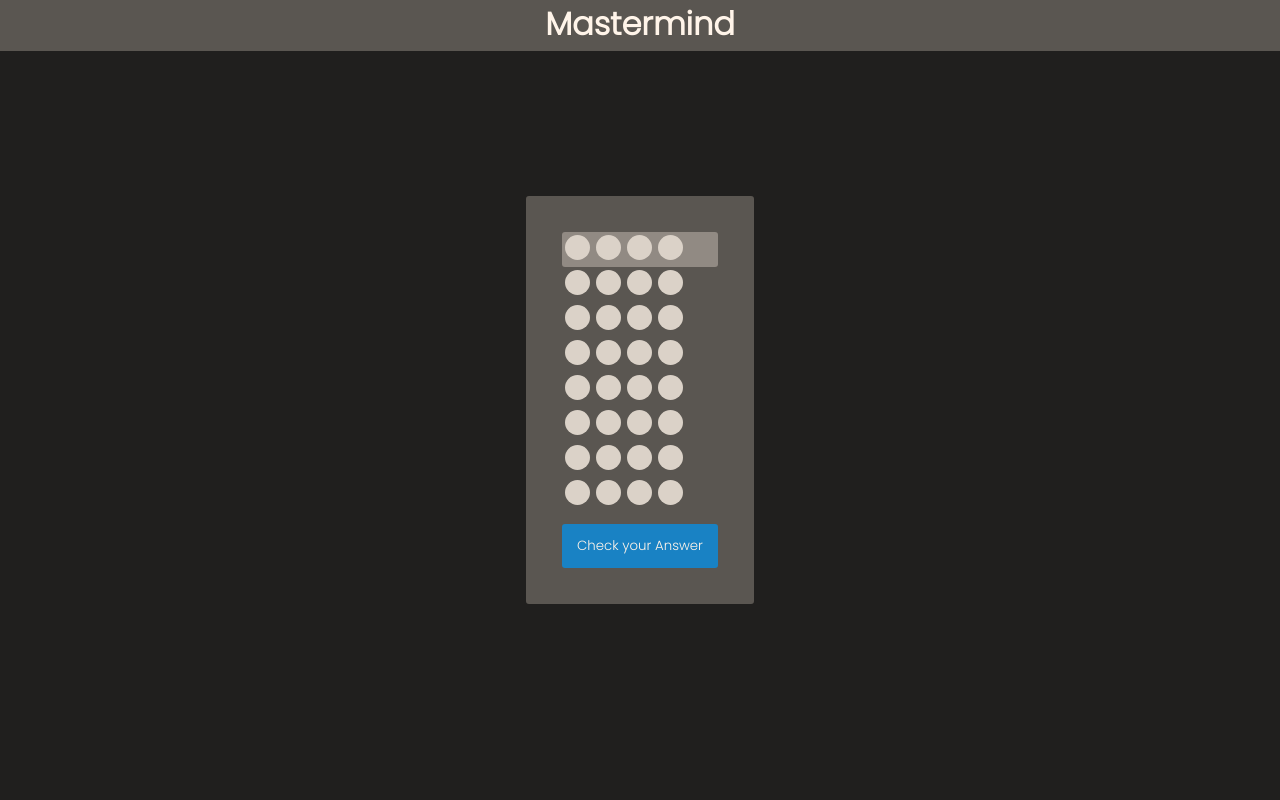
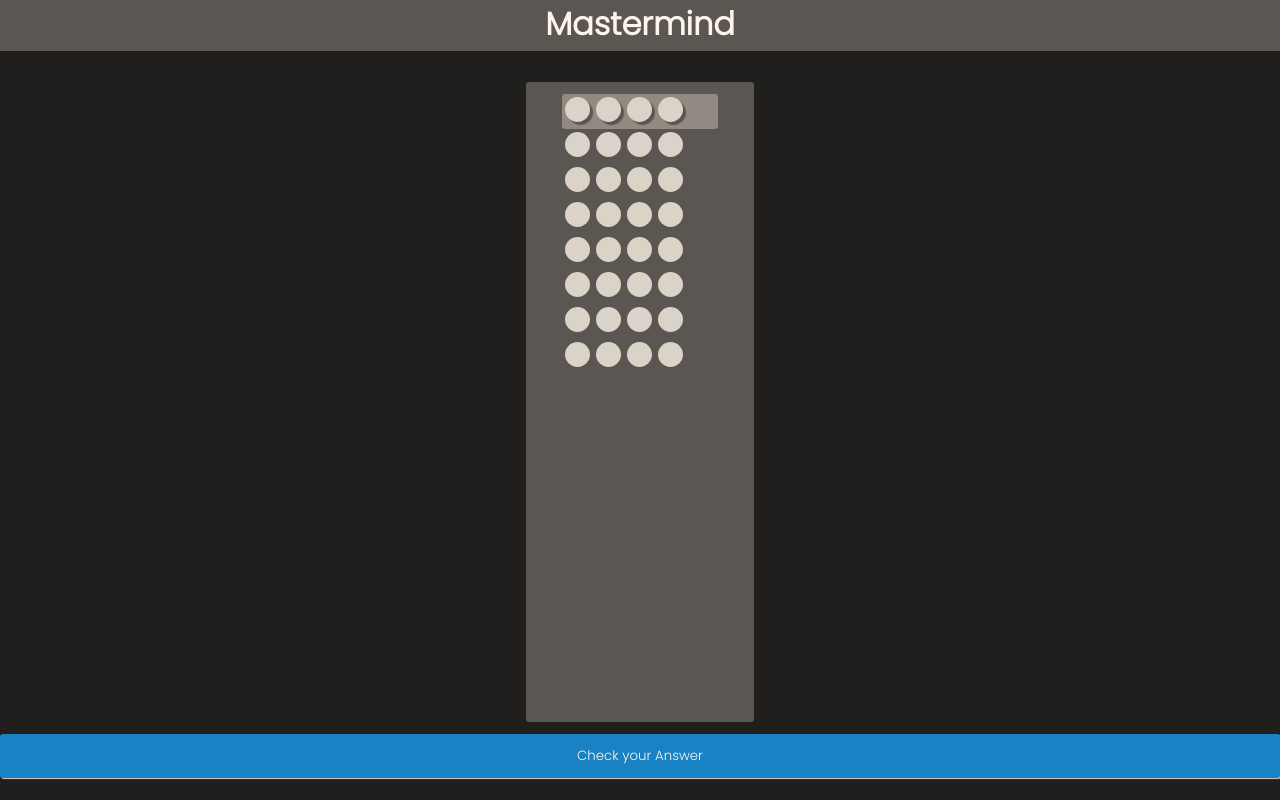
Before and after one commit to NicoCastelnuovo/mastermind-game-react-app, a React (Create React App) app: page /game in a window 1280 px wide. Built offline with nearby package versions, Linux system fonts and the light colour scheme.

Commit message:
Added resetBoard reducer

```diff
--- a/src/App.css
+++ b/src/App.css
@@ -6,6 +6,7 @@
   --yellow: #ffca3aff;
   --green: #8ac926ff;
   --blue: #1982c4ff;
+  --blue-light: rgb(62, 149, 202);
   --violet: #6a4c93ff;
   --black: rgb(32, 31, 30);
   --white: rgb(255, 244, 233);
@@ -24,6 +25,22 @@
   align-items: center;
   justify-content: center;
   background-color: var(--black);
+}
+
+/* ------------ DEFAULTS ------------ */
+button {
+  font-family: 'Poppins', Courier, monospace;
+  text-align: center;
+  cursor: pointer;
+  color: var(--white);
+  background-color: var(--blue);
+  border: none;
+  border-radius: 3px;
+  box-shadow: 3px 3px 1px var(--gray-dark);
+}
+button:hover, .start-button:hover {
+  background-color: var(--blue-light);
+  transition: 0.5s;
 }
 
 /* ------------ HEADER ------------ */
@@ -70,11 +87,7 @@ header {
   width: 60px;
   height: 45px;
   font-size: 2rem;
-  box-shadow: 3px 3px 1px var(--gray-dark);
-  border: none;
-  color: var(--white);
-  background-color: var(--blue);
-  cursor: pointer;
+  box-shadow: 3px 3px 1px var(--gray-light);
 }
 .start-button {
   text-align: center;
@@ -98,9 +111,11 @@ header {
   background-color: var(--black);
 }
 .Board {
+  height: 80%;
+  margin-top: 60px;
+  padding: 12px 36px 12px 36px;
+  border-radius: 3px;
   background-color: var(--gray-dark);
-  padding: 36px;
-  border-radius: 3px;
 }
 .Row {
   display: flex;
@@ -109,28 +124,16 @@ header {
   border-radius: 3px;
   background-color: var(--gray-middle);
 }
-.UserSequence {
-}
 .CpuBox {
   display: flex;
   flex-flow: row wrap;
   width: 32px;
 }
 .check-button {
-  font-family: 'Poppins', Courier, monospace;
-  text-align: center;
   width: 100%;
   margin-top: 12px;
-  border-radius: 3px;
-  border: none;
   padding: 12px;
-  color: var(--white);
-  background-color: var(--blue);
-}
-.EndGame {
-  border-radius: 3px;
-  padding: 12px;
-  background-color: var(--gray-middle);
+  box-shadow: 1px 1px 1px var(--gray-light);
 }
 
 /* ------------ DOTS ------------ */
@@ -138,8 +141,12 @@ header {
   border-radius: 50%;
   display: inline-block;
   margin-bottom: 12px;
+  border: none;
+  transition: none;
   background-color: var(--gray-light);
-  border: none;
+}
+.dot:hover {
+  background-color: var(--gray-light);
 }
 .dot.user {
   height: 25px;
@@ -160,3 +167,16 @@ header {
 
 .black { background-color: var(--black); }
 .white { background-color: var(--white); }
+
+/* ------------ ENDGAME ------------ */
+.EndGame {
+  width: 100%;
+  border-radius: 3px;
+  padding: 12px;
+  background-color: var(--gray-middle);
+  margin-top: 6px;
+}
+.restart-button, .menu-button {
+  margin: 3px;
+  width: 40%;
+}
--- a/src/app/EndGame.tsx
+++ b/src/app/EndGame.tsx
@@ -24,15 +24,11 @@ const EndGame = () => {
       </div>
       {
         victory === true
-          ? <>
-              <h2>Yeah!</h2>
-              <h3>You Guessed!</h3>
-            </>
-          : <>
-              <h2>Whoops!</h2>
-              <h2>You lost!</h2>
-            </>
+          ? <h2>Yeah! You Guessed!</h2>
+          : <h2>Whoops! You lost!</h2>
       }
+      <button className='restart-button'>Restart</button>
+      <button className='menu-button'>Menu</button>
     </div>
   )
 };
--- a/src/app/GamePage.tsx
+++ b/src/app/GamePage.tsx
@@ -3,10 +3,13 @@ import { selectDifficultyRow } from "../features/difficulty/difficultySlice";
 import { createNewSequence, selectSecretSequence } from "../features/secretSequence/secretSequenceSlice";
 import Board from "../features/board/Board";
 import { useAppDispatch, useAppSelector } from "./hooks";
+import EndGame from "./EndGame";
+import { checkAnswer, selectBoardState } from "../features/board/boardSlice";
 
 const GamePage: React.FC = () => {
   const difficultyRow = useAppSelector(selectDifficultyRow);
-  const secretSequence = useAppSelector(selectSecretSequence)
+  const secretSequence = useAppSelector(selectSecretSequence);
+  const { endGame } = useAppSelector(selectBoardState);
   const dispatch = useAppDispatch();
 
   useEffect(() => {
@@ -15,10 +18,15 @@ const GamePage: React.FC = () => {
 
   return (
     <main className="GamePage">
-      <div>
-        {/* { secretSequence.map(item => item) } Erase the secret sequence */}
-      </div>
       <Board />
+      {
+        endGame
+          ? <EndGame />
+          : <button className='check-button'
+              onClick={() => dispatch(checkAnswer({ secretSequence }))}>
+                Check your Answer
+            </button>
+      }
     </main>
   )
 }
--- a/src/app/IntroductionPage.tsx
+++ b/src/app/IntroductionPage.tsx
@@ -1,15 +1,11 @@
-import { useEffect } from 'react';
 import { Link } from 'react-router-dom';
 import Difficulty from '../features/difficulty/Difficulty';
-import { selectSecretSequence } from '../features/secretSequence/secretSequenceSlice';
-import { useAppSelector } from './hooks';
 
 const IntroductionPage: React.FC = () => {
   return (
     <main className='IntroductionPage'>
       <Difficulty />
-      <Link className='start-button'
-        to={'/game'}>Start</Link>
+      <Link className='start-button' to={'/game'}>Start</Link>
     </main>
   )
 }
--- a/src/features/board/Board.tsx
+++ b/src/features/board/Board.tsx
@@ -1,24 +1,21 @@
 import { useEffect } from "react";
 import { selectDifficulty } from "../difficulty/difficultySlice";
-import { createBoard, changeColor, checkAnswer, selectBoardState } from "./boardSlice";
+import { createBoard, resetBoard, selectBoardState } from "./boardSlice";
 import { useAppDispatch, useAppSelector } from "../../app/hooks";
-import { selectSecretSequence } from "../secretSequence/secretSequenceSlice";
-import EndGame from "../../app/EndGame";
 import DotButton from "./DotButton";
 
 const Board: React.FC = () => {
   const difficulty = useAppSelector(selectDifficulty)
-  const secretSequence = useAppSelector(selectSecretSequence);
   const {
     board,
     blacks,
     whites,
-    currentRow,
-    endGame } = useAppSelector(selectBoardState);
+    currentRow } = useAppSelector(selectBoardState);
   const dispatch = useAppDispatch();
 
   useEffect(() => {
-    dispatch(createBoard(difficulty))
+    dispatch(resetBoard());
+    dispatch(createBoard(difficulty));
   }, []);
 
   return (
@@ -57,14 +54,6 @@ const Board: React.FC = () => {
             )
           })
         }
-      {
-        endGame
-          ? <EndGame />
-          : <button className='check-button'
-              onClick={() => dispatch(checkAnswer({ secretSequence }))}>
-                Check your Answer
-            </button>
-      }
     </div>
   )
 }
--- a/src/features/board/boardSlice.ts
+++ b/src/features/board/boardSlice.ts
@@ -11,7 +11,7 @@ export interface BoardState {
   victory: boolean;
 }
 
-// Payload types
+// PayloadAction types
 type P = {
   rowLength: number;
   columnLength: number;
@@ -19,10 +19,10 @@ type P = {
 type Q = {
   rowIndex: number;
   dotIndex: number;
-}
+};
 type R = {
   secretSequence: number[];
-}
+};
 
 const initialState: BoardState = {
   board:
@@ -52,14 +52,13 @@ const boardSlice = createSlice({
       }
     },
     createBoard(state, action: PayloadAction<P>) {
-      let { board, currentRow, endGame } = state;
-      currentRow = 0;
-      endGame = false;
+      state.currentRow = 0;
+      state.endGame = false;
       const { rowLength, columnLength } = action.payload;
-      if (rowLength < board[0].length) {
+      if (rowLength < state.board[0].length) {
         boardSlice.caseReducers.createRow(state, action);
       }
-      if (columnLength > board.length) {
+      if (columnLength > state.board.length) {
         boardSlice.caseReducers.createColumn(state, action);
       }
     },
@@ -91,8 +90,8 @@ const boardSlice = createSlice({
           secretSequenceCopy.splice(i, 1, 7);
         }
       };
-      console.log(`SecretSequenceCopy is ${secretSequenceCopy}`)
-      console.log(`userAnswerCopy is ${userAnswerCopy}`)
+      // console.log(`SecretSequenceCopy is ${secretSequenceCopy}`)
+      // console.log(`userAnswerCopy is ${userAnswerCopy}`)
       state.blacks.push(blackCurrentRow)
       // Check if guessed, else check for WhitePegs
       if (blackCurrentRow === state.board[0].length) {
@@ -112,13 +111,23 @@ const boardSlice = createSlice({
           state.endGame = true;
           state.victory = false;
         }
+        else {
+          boardSlice.caseReducers.incrementCurrentRow(state);
+        }
       }
-      boardSlice.caseReducers.incrementCurrentRow(state);
     },
+    resetBoard (state) {
+      state.board = [[0, 0, 0, 0, 0, 0]]
+      state.currentRow = 0
+      state.blacks = []
+      state.whites = []
+      state.endGame = false
+      state.victory = false
+    }
   },
 });
 
 export const selectVictory = (state: RootState) => state.board.victory;
 export const selectBoardState = (state: RootState) => state.board;
-export const { createBoard, changeColor, checkAnswer } = boardSlice.actions;
+export const { createBoard, changeColor, checkAnswer, resetBoard } = boardSlice.actions;
 export default boardSlice.reducer;
```
Lines whose indentation alone changed are shown as unchanged.
